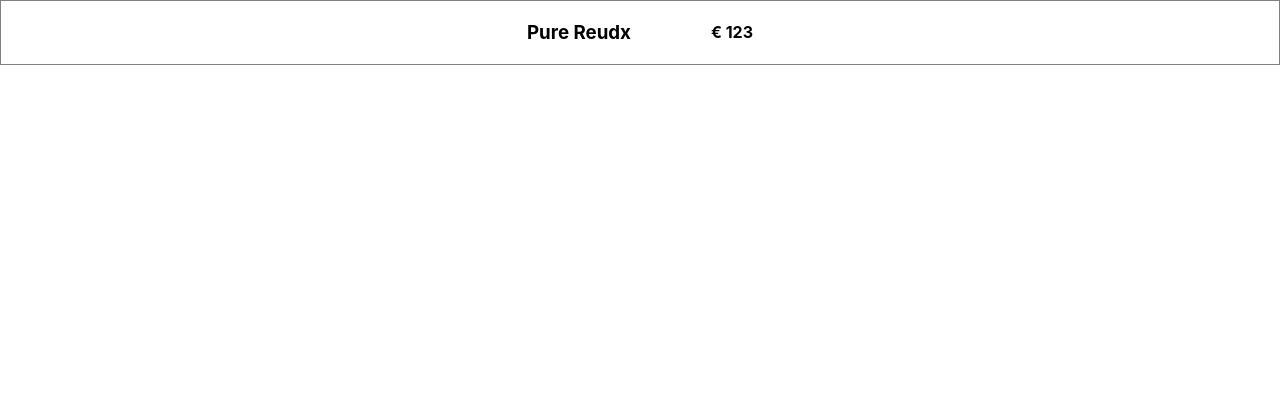
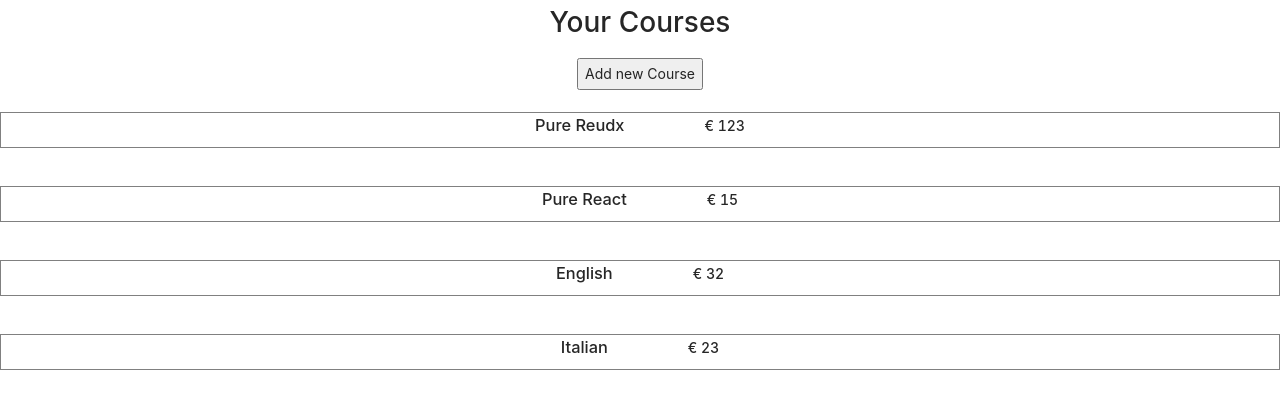
Before and after one commit to GersonEC/courses-platform, a React (Create React App) app: page / in a window 1280 px wide. Shown: the top 408 px of the page. Built offline with nearby package versions, Linux system fonts and the light colour scheme; data requests are answered from the project's data file.

Commit message:
Add a button to add new course inside a Modal.

```diff
--- a/db.json
+++ b/db.json
@@ -4,6 +4,21 @@
       "name": "Pure Reudx",
       "price": "123",
       "id": 1
+    },
+    {
+      "name": "Pure React",
+      "price": "15",
+      "id": 2
+    },
+    {
+      "name": "English",
+      "price": "32",
+      "id": 3
+    },
+    {
+      "name": "Italian",
+      "price": "23",
+      "id": 4
     }
   ]
 }
--- a/package.json
+++ b/package.json
@@ -12,6 +12,7 @@
     "@types/react": "^16.9.0",
     "@types/react-dom": "^16.9.0",
     "@types/react-redux": "^7.1.7",
+    "antd": "^4.16.13",
     "json-server": "^0.16.3",
     "react": "^17.0.2",
     "react-dom": "^17.0.2",
--- a/src/components/Courses/Courses.container.tsx
+++ b/src/components/Courses/Courses.container.tsx
@@ -1,36 +1,31 @@
 import React, { useEffect, useState } from "react";
-
+import Modal from "antd/lib/modal/Modal";
+import "antd/dist/antd.css";
 import { useAppSelector, useAppDispatch } from "../../app/hooks";
 import {
-  addCourse,
+  openModal,
   loadCourses,
   selectCourses,
   selectCoursesStatus,
+  selectIsModalVisible,
 } from "../../features/courses/coursesSlice";
 import { Course as CourseModel } from "../../utils/models";
 import { Course } from "./Course";
+import { NewCourse } from "./NewCourse";
 
 export function CourseContainer() {
   const courses = useAppSelector(selectCourses);
+  const isModalVisible = useAppSelector(selectIsModalVisible);
   const dispatch = useAppDispatch();
-  const [courseName, setCourseName] = useState("");
-  const [coursePrice, setCoursePrice] = useState(0);
+
   const coursesStatus = useAppSelector(selectCoursesStatus);
 
   useEffect(() => {
     dispatch(loadCourses());
   }, []);
 
-  const onSubmit = (e: any) => {
-    e.preventDefault();
-    dispatch(addCourse({ name: courseName, price: coursePrice }));
-  };
-
-  const onCourseChange = (e: any) => {
-    setCourseName(e.target.value);
-  };
-  const onCoursePriceChange = (e: any) => {
-    setCoursePrice(e.target.value);
+  const showModal = () => {
+    dispatch(openModal());
   };
 
   if (coursesStatus === "pending") {
@@ -44,25 +39,30 @@ export function CourseContainer() {
   return (
     <div>
       {courses.length > 0 ? (
-        courses.map((course: CourseModel) => (
-          <Course key={course.id} name={course.name} price={course.price} />
-        ))
+        <div>
+          <h1>Your Courses</h1>
+          <button style={{ height: "2rem" }} onClick={showModal}>
+            Add new Course
+          </button>
+          {courses.map((course: CourseModel) => (
+            <div key={course.id}>
+              <div
+                style={{
+                  display: "inline-flex",
+                  gap: "2rem",
+                  alignItems: "center",
+                }}
+              >
+                <Modal title="" visible={isModalVisible} footer={[]}>
+                  <NewCourse />
+                </Modal>
+              </div>
+              <Course name={course.name} price={course.price} />
+            </div>
+          ))}
+        </div>
       ) : (
-        <form
-          onSubmit={onSubmit}
-          style={{
-            display: "flex",
-            flexDirection: "column",
-            alignItems: "center",
-          }}
-        >
-          <h1>Create your first course</h1>
-          <label>Pick a name</label>
-          <input value={courseName} onChange={onCourseChange} />
-          <label>Pick a price</label>
-          <input value={coursePrice} onChange={onCoursePriceChange} />
-          <button type="submit">Create Course</button>
-        </form>
+        <NewCourse />
       )}
     </div>
   );
--- /dev/null
+++ b/src/components/Courses/NewCourse.tsx
@@ -0,0 +1,41 @@
+import { useState } from "react";
+import { useAppDispatch } from "../../app/hooks";
+import { addCourse } from "../../features/courses/coursesSlice";
+
+export const NewCourse = () => {
+  const [courseName, setCourseName] = useState("");
+  const [coursePrice, setCoursePrice] = useState(0);
+  const dispatch = useAppDispatch();
+
+  const onSubmit = (e: any) => {
+    e.preventDefault();
+    dispatch(addCourse({ name: courseName, price: coursePrice }));
+  };
+
+  const onCourseChange = (e: any) => {
+    setCourseName(e.target.value);
+  };
+  const onCoursePriceChange = (e: any) => {
+    setCoursePrice(e.target.value);
+  };
+
+  return (
+    <div>
+      <form
+        onSubmit={onSubmit}
+        style={{
+          display: "flex",
+          flexDirection: "column",
+          alignItems: "center",
+        }}
+      >
+        <h1>Add new course</h1>
+        <label>Pick a name</label>
+        <input value={courseName} onChange={onCourseChange} />
+        <label>Pick a price</label>
+        <input value={coursePrice} onChange={onCoursePriceChange} />
+        <button type="submit">Create Course</button>
+      </form>
+    </div>
+  );
+};
--- a/src/features/courses/coursesSlice.ts
+++ b/src/features/courses/coursesSlice.ts
@@ -6,11 +6,13 @@ import { createCourse } from "./coursesAPI";
 export interface CoursesState {
   courses: Course[];
   status: "idle" | "pending" | "success" | "error";
+  isModalVisible: boolean;
 }
 
 const initialState: CoursesState = {
   courses: [],
   status: "idle",
+  isModalVisible: false,
 };
 
 // The function below is called a thunk and allows us to perform async logic. It
@@ -40,8 +42,9 @@ export const coursesSlice = createSlice({
   initialState,
   // The `reducers` field lets us define reducers and generate associated actions
   reducers: {
-    //addCourse: (state, action) => {
-    //},
+    openModal: (state) => {
+      state.isModalVisible = true;
+    },
   },
   extraReducers: (builder) => {
     builder.addCase(addCourse.pending, (state, action) => {
@@ -50,6 +53,7 @@ export const coursesSlice = createSlice({
     builder.addCase(addCourse.fulfilled, (state, action) => {
       state.courses.push(action.payload);
       state.status = "success";
+      state.isModalVisible = false;
     });
     builder.addCase(addCourse.rejected, (state, action) => {
       state.status = "error";
@@ -64,13 +68,15 @@ export const coursesSlice = createSlice({
   },
 });
 
-//export const { addCourse } = coursesSlice.actions;
+export const { openModal } = coursesSlice.actions;
 
 // The function below is called a selector and allows us to select a value from
 // the state. Selectors can also be defined inline where they're used instead of
 // in the slice file. For example: `useSelector((state: RootState) => state.counter.value)`
 export const selectCourses = (state: RootState) => state.courses.courses;
 export const selectCoursesStatus = (state: RootState) => state.courses.status;
+export const selectIsModalVisible = (state: RootState) =>
+  state.courses.isModalVisible;
 
 // We can also write thunks by hand, which may contain both sync and async logic.
 // Here's an example of conditionally dispatching actions based on current state.
```
Also changed, not shown: 1 other file (tests, documents, lock files or other folders).
